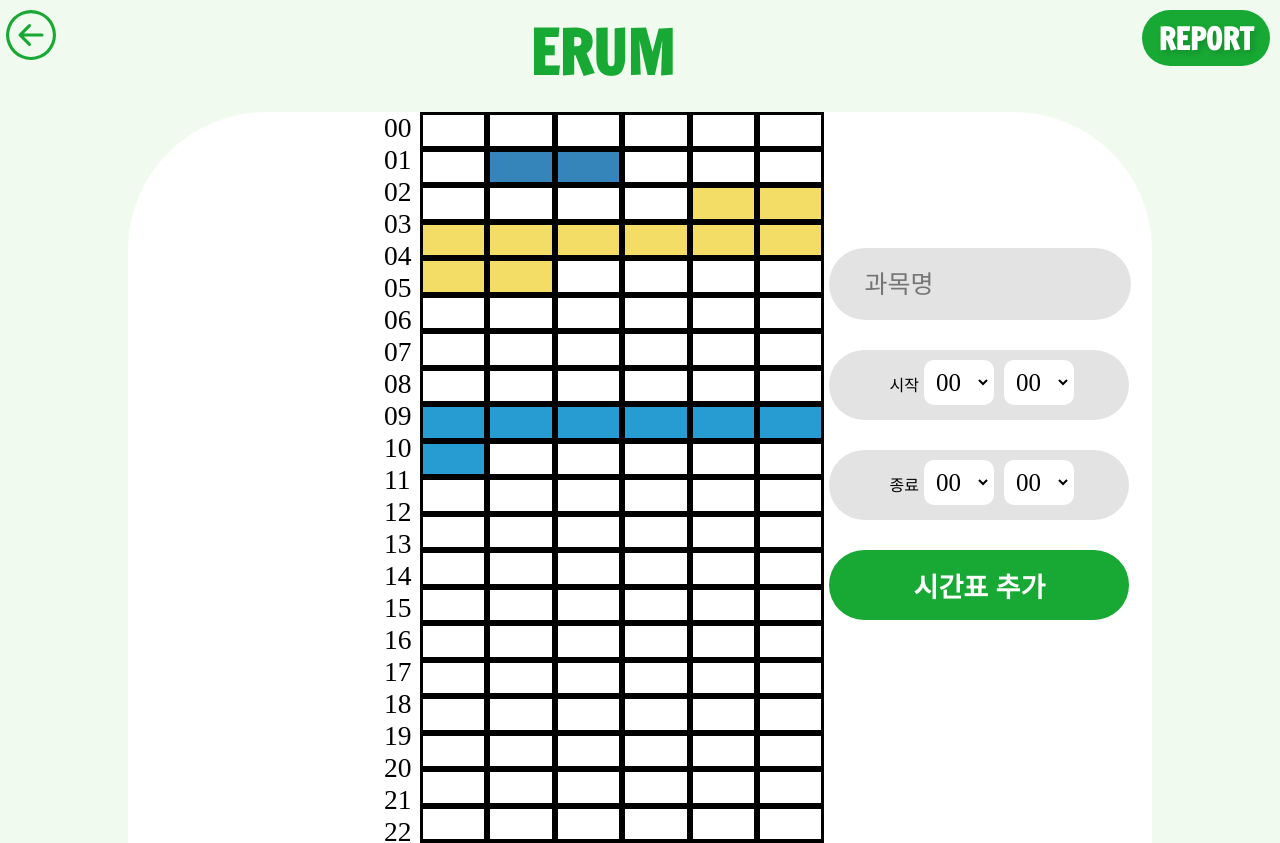
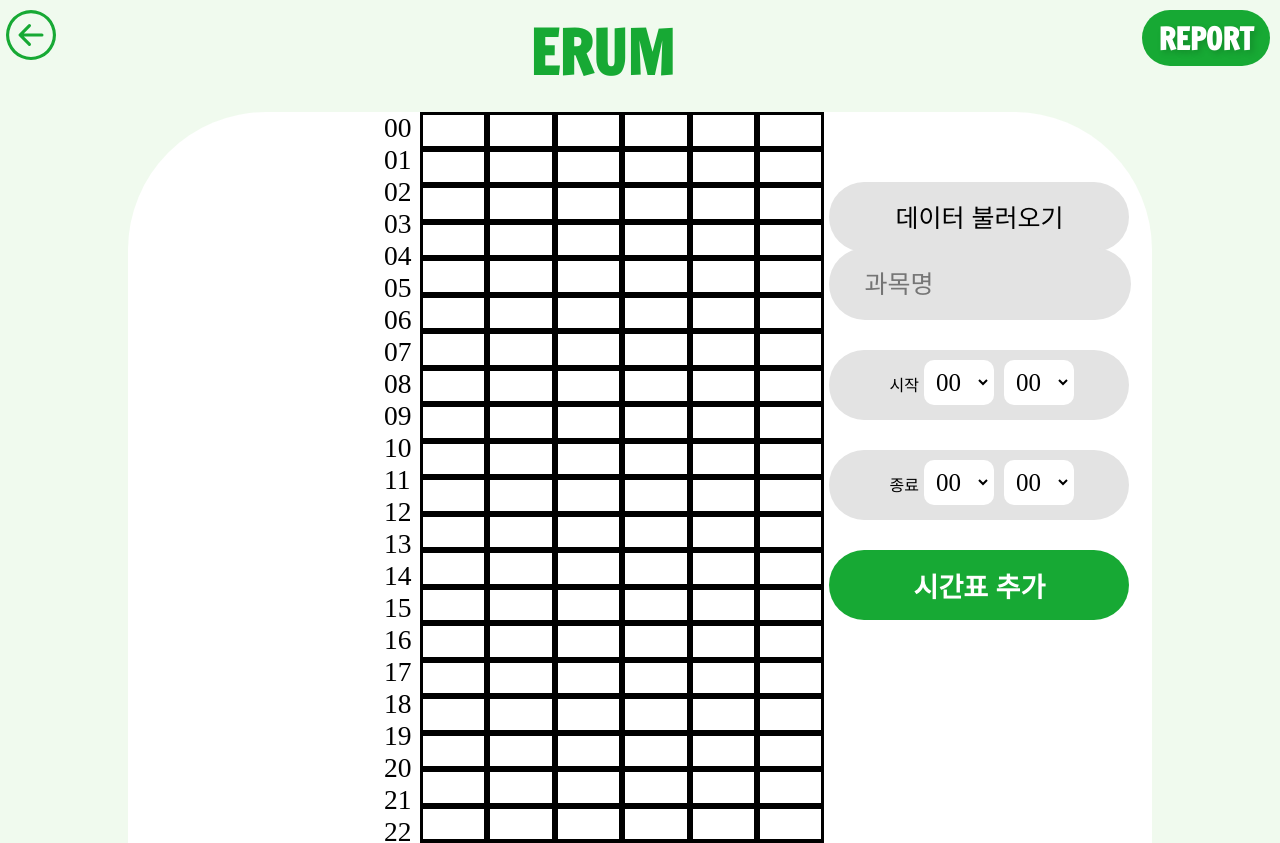
Before and after one commit to suhyeon0111/studyweb_pre, a React (Create React App) app in the folder project_r/: page /plan in a window 1280 px wide. Shown: the top 843 px of the page. Built offline with nearby package versions, Linux system fonts and the light colour scheme.

Commit message:
timepage 데이터 불러오기 버튼 생성

```diff
--- a/project_r/src/components/TimePage/CreateTime.js
+++ b/project_r/src/components/TimePage/CreateTime.js
@@ -119,10 +119,10 @@
   };
 
   // 제출 핸들링 함수
-  const handleSubmit = (event) => {
+  const handleSubmit = async (event) => {
     setDisabled(true);
     event.preventDefault();
-    // await new Promise((r) => setTimeout(r, 1000));
+    await new Promise((r) => setTimeout(r, 1000));
     setDisabled(false);
 
     // console.log(Selected1);
--- a/project_r/src/components/TimePage/TimePage.js
+++ b/project_r/src/components/TimePage/TimePage.js
@@ -1,6 +1,7 @@
 import '../../styles/TimePage.css';
 import { BsArrowLeftCircle } from 'react-icons/bs';
 import React, { createElement, useEffect, useState, useRef } from 'react';
+import axios from 'axios';
 import MyModal from './Mymodal';
 import randomColor from 'randomcolor';
 import { Helmet } from 'react-helmet';
@@ -37,6 +38,8 @@
 ];
 
 const TimePage = () => {
+  let qs = queryString.parse(window.location.search);
+  const [Data, setData] = useState([]);
   const [users, setUsers] = useState([]); // 데이터 상태관리 변수
   const [inputs, setInputs] = useState({
     subjectname: '',
@@ -77,7 +80,7 @@
 
   // 현재 url에서 쿼리값 받아서 다시 라우팅
   const logout_onclick = (e) => {
-    let qs = queryString.parse(window.location.search);
+    // let qs = queryString.parse(window.location.search);
     console.log(Object.values(qs));
     window.location.href = `/report?created_at=${Object.values(qs)}`;
   };
@@ -115,23 +118,36 @@
         borderStyle: 'solid',
         float: 'left',
         color:
-          i < DataList.length &&
-          key >= DataList[i].starttime &&
-          key <= DataList[i].endtime
+          i < Data.length && key >= Data[i].starttime && key <= Data[i].endtime
             ? color[i]
             : 'white',
         backgroundColor:
-          i < DataList.length &&
-          key >= DataList[i].starttime &&
-          key <= DataList[i].endtime
+          i < Data.length && key >= Data[i].starttime && key <= Data[i].endtime
             ? color[i]
             : 'white',
       }}
     >
-      {i < DataList.length && key === DataList[i].endtime ? (i += 1) : null}
+      {i < Data.length && key === Data[i].endtime ? (i += 1) : null}
     </div>
   ));
 
+  // GET 데이터 불러오기
+  const onClick = (e) => {
+    // setData(DataList);
+    axios
+      .get(`http://127.0.0.1:8000/report?created_at=${Object.values(qs)}`)
+      .then((response) => {
+        setData(response.data);
+        console.log(response.data);
+      })
+      .catch((error) => {
+        // handle error
+        console.log(error);
+      })
+      .then(() => {
+        // always executed
+      });
+  };
   return (
     <>
       <Helmet>
@@ -162,6 +178,9 @@
         <div className="timelist-box">{stdItem}</div>
         <div className="second-box">{listItem}</div>
         <div className="third-box">
+          <button className="test-button" onClick={onClick}>
+            데이터 불러오기
+          </button>
           <CreateTime
             subjectname={subjectname}
             onChange={onChange}
--- a/project_r/src/styles/TimePage.css
+++ b/project_r/src/styles/TimePage.css
@@ -90,3 +90,14 @@
     bottom: 40%;
     position: fixed;
 }
+.test-button {
+    width: 300px;
+height: 70px;
+border-radius: 40px;
+border-style: none;
+margin: 70px 0 30px;
+font-size: 25px;
+text-align: center;
+line-height: 70px;
+background-color: rgb(227, 227, 227);
+}
```
